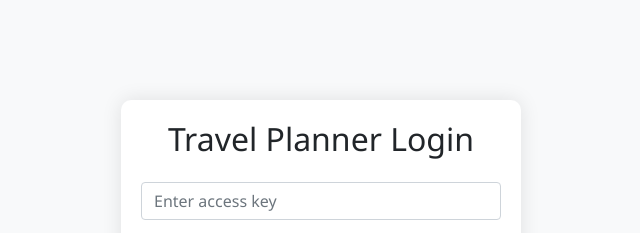
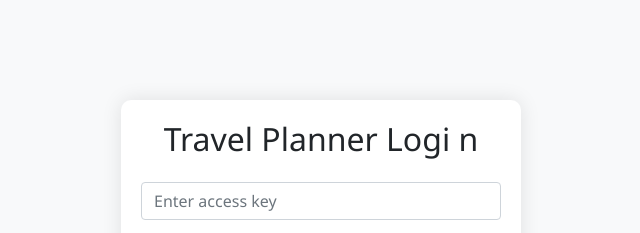
Before and after one commit to bcr8v3/trip-planner, a website: page index.html in a window 1280 px wide. Shown: the top 233 px of the page, 319-959 px from the left. Drawn offline with nearby package versions, Linux system fonts and the light colour scheme.

Commit message:
Update index.html

```diff
--- a/index.html
+++ b/index.html
@@ -78,9 +78,9 @@
         </div>
     </div>
 
-    <!-- Login Screen -->
+    <!--  Screen -->
     <div id="loginScreen" class="login-container">
-        <h2 class="text-center mb-4">Travel Planner Login</h2>
+        <h2 class="text-center mb-4">Travel Planner Logi n</h2>
         <div class="form-group mb-3">
             <input type="password" class="form-control" id="keyInput" placeholder="Enter access key">
         </div>
```
